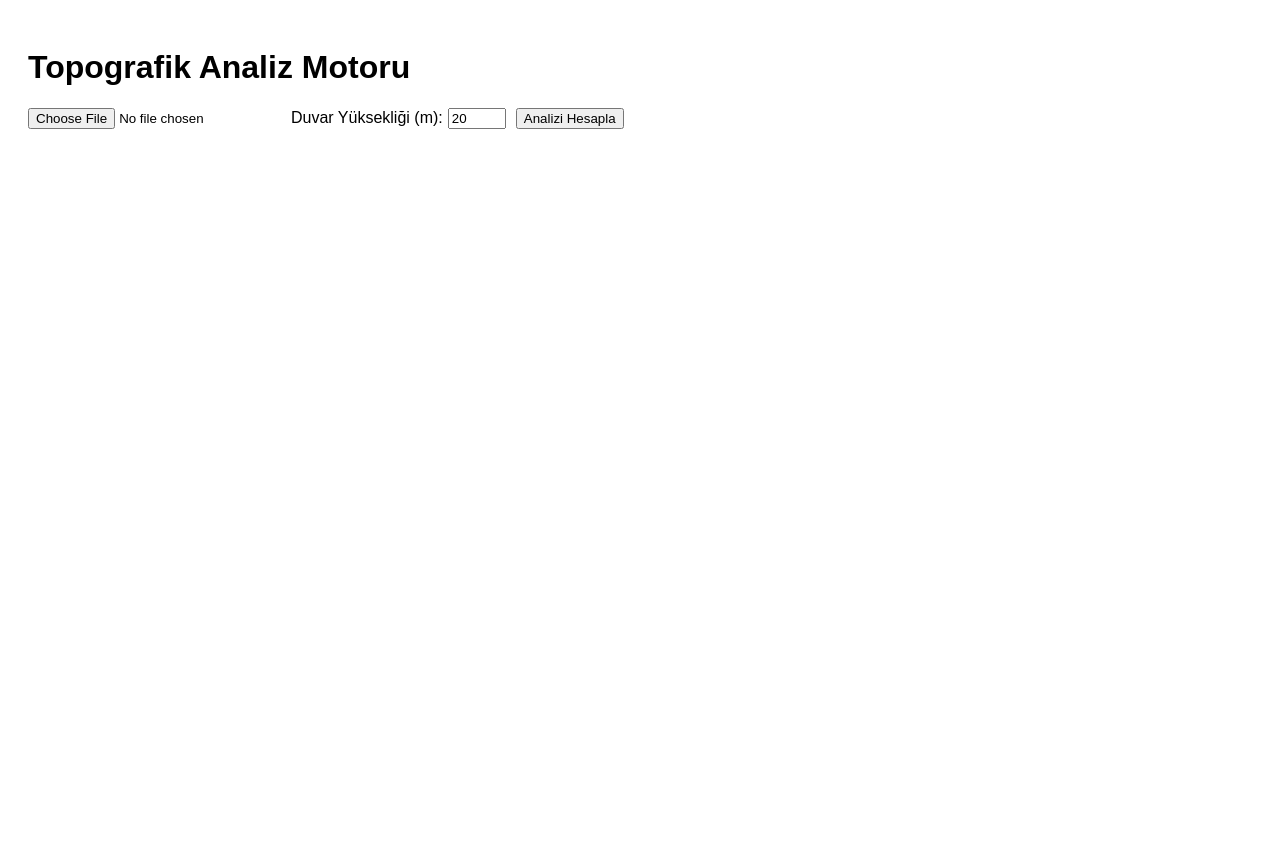
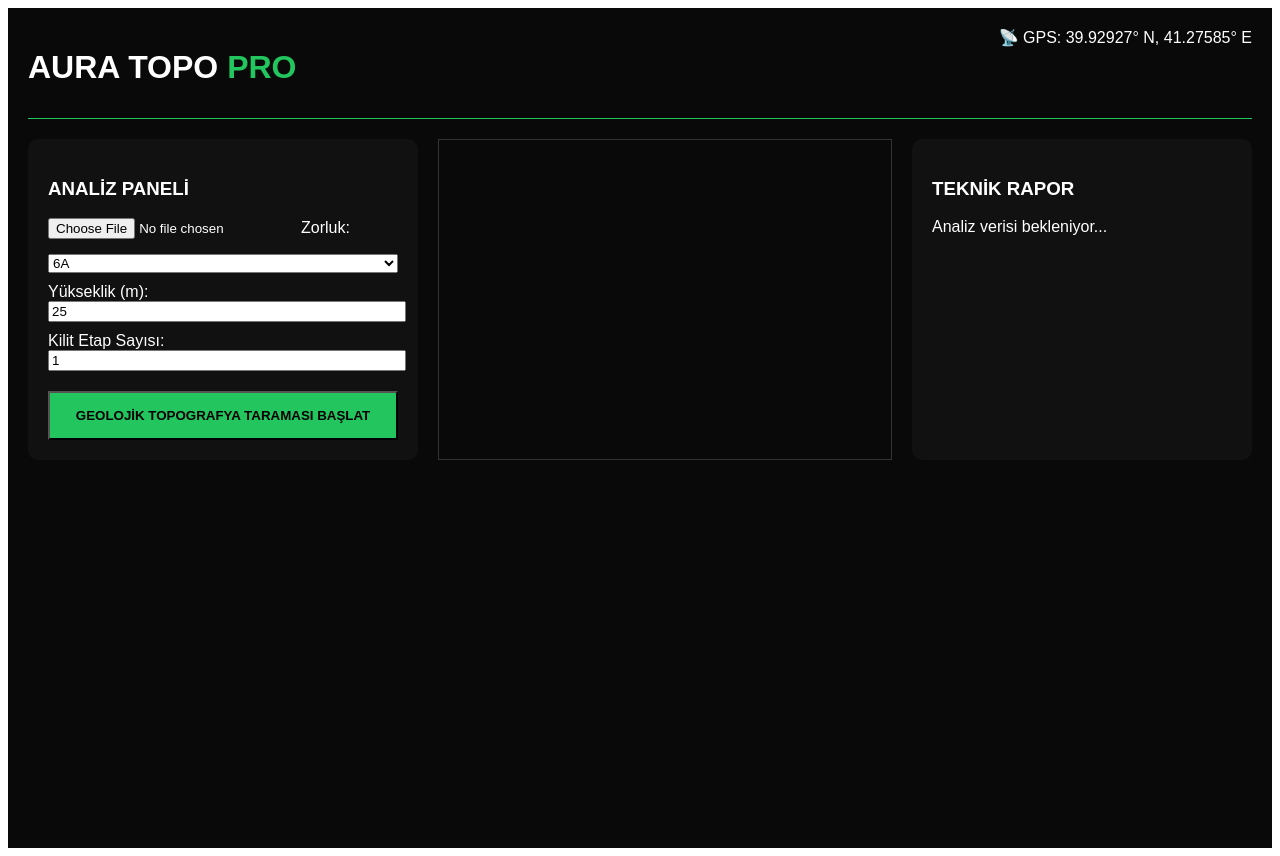
Before and after one commit to iismlclkk/tradrota, a Next.js app: page / in a window 1280 px wide. Before the commit the page ends 800 px from the top, so only its background shows below. Built offline with nearby package versions, Linux system fonts and the light colour scheme.

Commit message:
Update index.js

```diff
--- a/pages/index.js
+++ b/pages/index.js
@@ -1,9 +1,12 @@
-import { useState, useRef } from 'react';
+import { useState, useRef, useEffect } from 'react';
 
 export default function Home() {
   const [file, setFile] = useState(null);
-  const [wallHeight, setWallHeight] = useState(20); // Metre cinsinden
+  const [height, setHeight] = useState(25);
+  const [grade, setGrade] = useState("6A");
+  const [cruxCount, setCruxCount] = useState(1);
   const [analysis, setAnalysis] = useState(null);
+  const [coords, setCoords] = useState("39.92927° N, 41.27585° E");
 
   const handleFileChange = (e) => {
     if (e.target.files[0]) {
@@ -12,68 +15,84 @@ export default function Home() {
     }
   };
 
-  const computeAnalysis = () => {
-    if (!file) return;
+  const runAnalysis = () => {
+    if (!file) return alert("Görsel yükle!");
 
-    // Rota Veri Hesaplamaları
-    // Bolt mesafeleri genellikle 3-4 metre arasıdır, kilit etaplar ise yüksekliğin %60-70'indedir.
-    const boltCount = Math.floor(wallHeight / 3);
-    const bolts = Array.from({ length: boltCount }, (_, i) => ({
-      x: 40 + Math.random() * 20, // Rota hattı çevresinde rastgele x
-      y: 90 - ((i + 1) * (80 / (boltCount + 1))),
-      meter: ((i + 1) * (wallHeight / (boltCount + 1))).toFixed(1)
+    // Teknik Hesaplama Motoru
+    const boltInterval = height / 6;
+    const bolts = Array.from({ length: 6 }, (_, i) => ({
+      x: 40 + (Math.sin(i) * 15),
+      y: 90 - (i * 12),
+      dist: (i * boltInterval).toFixed(1)
     }));
 
     setAnalysis({
-      grade: wallHeight > 20 ? "7A" : "6B",
-      bolts: bolts,
-      crux: { x: 50, y: 30, height: (wallHeight * 0.7).toFixed(1) }
+      grade,
+      bolts,
+      crux: { x: 50, y: 30, height: (height * 0.7).toFixed(1) },
+      rock: "Tekstürlü Volkanik / Basalt",
+      rope: (height * 2 + 5) + "m"
     });
   };
 
   return (
-    <div style={{ padding: '20px', fontFamily: 'sans-serif' }}>
-      <h1>Topografik Analiz Motoru</h1>
+    <div style={{ background: '#090909', color: '#fff', minHeight: '100vh', padding: '20px', fontFamily: 'sans-serif' }}>
+      <header style={{ display: 'flex', justifyContent: 'space-between', borderBottom: '1px solid #22c55e', paddingBottom: '10px' }}>
+        <h1>AURA TOPO <span style={{color: '#22c55e'}}>PRO</span></h1>
+        <div>📡 GPS: {coords}</div>
+      </header>
 
-      <div style={{ marginBottom: '20px' }}>
-        <input type="file" onChange={handleFileChange} />
-        <label style={{ marginLeft: '10px' }}>
-          Duvar Yüksekliği (m):
-          <input type="number" value={wallHeight} onChange={(e) => setWallHeight(e.target.value)} style={{ width: '50px', marginLeft: '5px' }} />
-        </label>
-        <button onClick={computeAnalysis} style={{ marginLeft: '10px' }}>Analizi Hesapla</button>
+      <div style={{ display: 'flex', gap: '20px', marginTop: '20px' }}>
+        {/* Sol Panel: Teknik Ayarlar */}
+        <div style={{ width: '350px', background: '#111', padding: '20px', borderRadius: '10px' }}>
+          <h3>ANALİZ PANELİ</h3>
+          <input type="file" onChange={handleFileChange} style={{ marginBottom: '15px' }} />
+
+          <label>Zorluk:</label>
+          <select value={grade} onChange={(e) => setGrade(e.target.value)} style={{ width: '100%', marginBottom: '10px' }}>
+            {['5', '6A', '6B', '7A', '7B', '8A'].map(g => <option key={g} value={g}>{g}</option>)}
+          </select>
+
+          <label>Yükseklik (m):</label>
+          <input type="number" value={height} onChange={(e) => setHeight(e.target.value)} style={{ width: '100%', marginBottom: '10px' }} />
+
+          <label>Kilit Etap Sayısı:</label>
+          <input type="number" value={cruxCount} onChange={(e) => setCruxCount(e.target.value)} style={{ width: '100%', marginBottom: '20px' }} />
+
+          <button onClick={runAnalysis} style={{ width: '100%', padding: '15px', background: '#22c55e', fontWeight: 'bold' }}>
+            GEOLOJİK TOPOGRAFYA TARAMASI BAŞLAT
+          </button>
         </div>
 
-      <div style={{ position: 'relative', display: 'inline-block' }}>
+        {/* Orta: Görsel ve Rota */}
+        <div style={{ flex: 1, position: 'relative', border: '1px solid #333' }}>
           {file && (
             <>
-            <img src={file} style={{ maxWidth: '600px' }} alt="Sektör" />
+              <img src={file} style={{ width: '100%' }} />
+              {analysis && (
                 <svg style={{ position: 'absolute', top: 0, left: 0, width: '100%', height: '100%' }} viewBox="0 0 100 100" preserveAspectRatio="none">
-              {/* Rota Hattı */}
-              <path d={`M 50 95 Q 40 60 50 30 T 50 5`} fill="none" stroke="#22c55e" strokeWidth="2" />
-
-              {/* Boltlar */}
-              {analysis && analysis.bolts.map((b, i) => (
-                <circle key={i} cx={b.x} cy={b.y} r="1.5" fill="yellow" stroke="black" />
-              ))}
-
-              {/* Kilit Etap */}
-              {analysis && (
-                <rect x={analysis.crux.x - 2} y={analysis.crux.y - 2} width="4" height="4" fill="red" />
+                  <path d="M 50 95 Q 30 50 50 5" fill="none" stroke="#22c55e" strokeWidth="2" />
+                  {analysis.bolts.map((b, i) => <circle key={i} cx={b.x} cy={b.y} r="2" fill="yellow" />)}
+                  <rect x={48} y={28} width="4" height="4" fill="red" />
+                </svg>
               )}
-            </svg>
             </>
           )}
         </div>
 
-      {analysis && (
-        <div style={{ marginTop: '20px' }}>
-          <h3>Hesaplanan Teknik Veriler:</h3>
-          <p>Önerilen Derece: {analysis.grade}</p>
-          <p>Bolt Sayısı: {analysis.bolts.length}</p>
-          <p>Kilit Etap: {analysis.crux.height} metre civarında.</p>
+        {/* Sağ Panel: Teknik Rapor */}
+        <div style={{ width: '300px', background: '#111', padding: '20px', borderRadius: '10px' }}>
+          <h3>TEKNİK RAPOR</h3>
+          {analysis ? (
+            <div>
+              <p>Derece: {analysis.grade}</p>
+              <p>Kaya Tipi: {analysis.rock}</p>
+              <p>Önerilen İp: {analysis.rope}</p>
+              <p>Kilit Etap: {analysis.crux.height}m</p>
             </div>
-      )}
+          ) : <p>Analiz verisi bekleniyor...</p>}
+        </div>
+      </div>
     </div>
   );
 }
```
Lines whose indentation alone changed are shown as unchanged.
